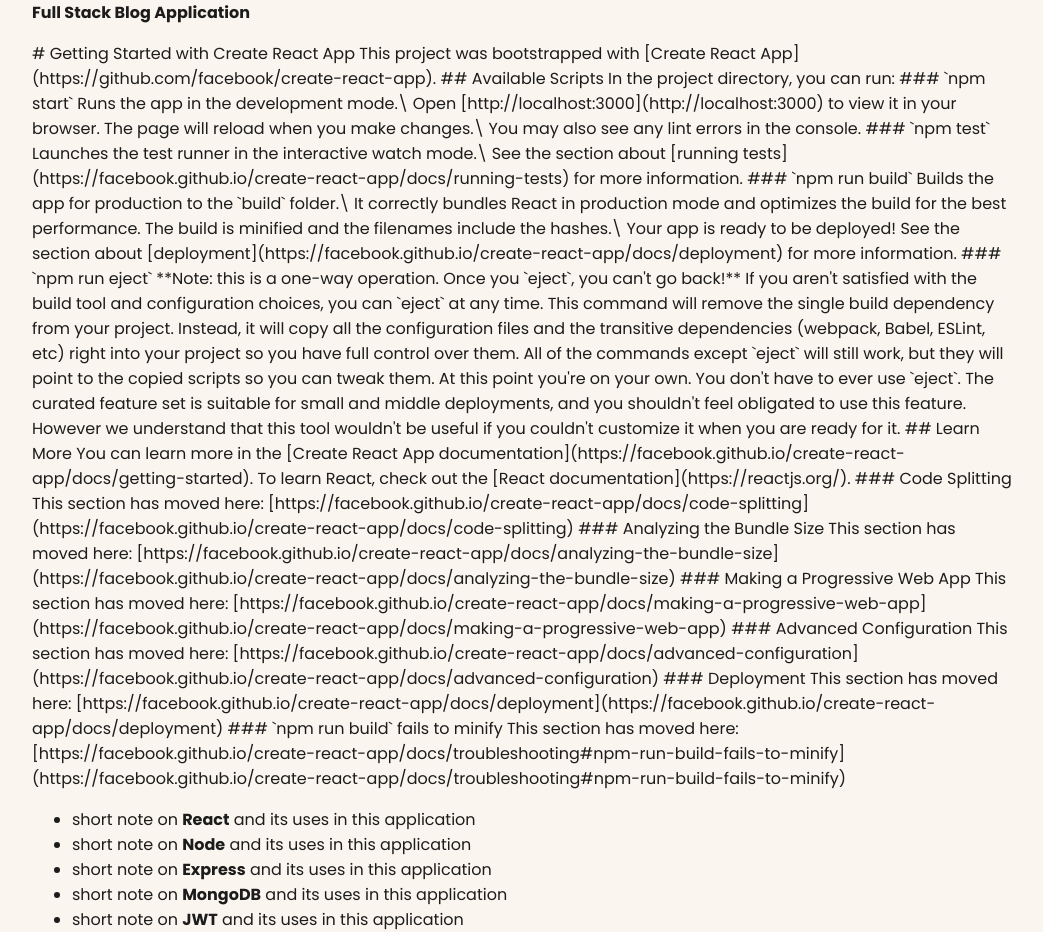
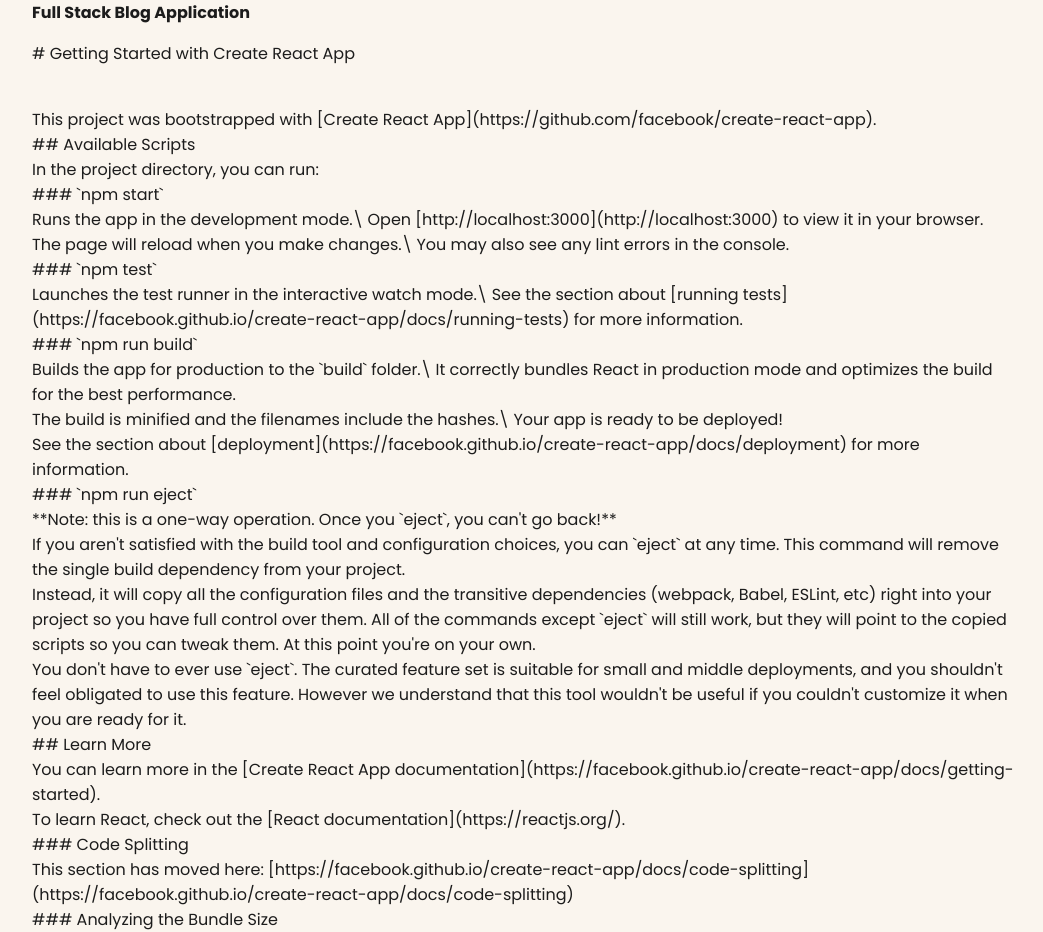
Before and after one commit to Kishor-2002/Blog_with_Mern, a React (Create React App) app in the folder frontend/: page /about in a window 1280 px wide. Shown: the top 932 px of the page, without its empty margins (117-1160 px from the left). Built offline with nearby package versions, Linux system fonts and the light colour scheme; the HTML template or start-up script is replaced by a standard one.

Commit message:
Update About.js

```diff
--- a/frontend/src/Comp/components/About.js
+++ b/frontend/src/Comp/components/About.js
@@ -4,85 +4,76 @@ const About = () => {
   return (
     <div>
         <b>Full Stack Blog Application</b>
-        <p># Getting Started with Create React App
-
+        <p># Getting Started with Create React App</p>
+<br/>
 This project was bootstrapped with [Create React App](https://github.com/facebook/create-react-app).
-
+<br/>
 ## Available Scripts
-
+<br/>
 In the project directory, you can run:
-
+<br/>
 ### `npm start`
-
+<br/>
 Runs the app in the development mode.\
 Open [http://localhost:3000](http://localhost:3000) to view it in your browser.
-
+<br/>
 The page will reload when you make changes.\
 You may also see any lint errors in the console.
-
+<br/>
 ### `npm test`
-
+<br/>
 Launches the test runner in the interactive watch mode.\
 See the section about [running tests](https://facebook.github.io/create-react-app/docs/running-tests) for more information.
-
+<br/>
 ### `npm run build`
-
+<br/>
 Builds the app for production to the `build` folder.\
 It correctly bundles React in production mode and optimizes the build for the best performance.
-
+<br/>
 The build is minified and the filenames include the hashes.\
 Your app is ready to be deployed!
-
+<br/>
 See the section about [deployment](https://facebook.github.io/create-react-app/docs/deployment) for more information.
-
+<br/>
 ### `npm run eject`
-
+<br/>
 **Note: this is a one-way operation. Once you `eject`, you can't go back!**
-
+<br/>
 If you aren't satisfied with the build tool and configuration choices, you can `eject` at any time. This command will remove the single build dependency from your project.
-
+<br/>
 Instead, it will copy all the configuration files and the transitive dependencies (webpack, Babel, ESLint, etc) right into your project so you have full control over them. All of the commands except `eject` will still work, but they will point to the copied scripts so you can tweak them. At this point you're on your own.
-
+<br/>
 You don't have to ever use `eject`. The curated feature set is suitable for small and middle deployments, and you shouldn't feel obligated to use this feature. However we understand that this tool wouldn't be useful if you couldn't customize it when you are ready for it.
-
+<br/>
 ## Learn More
-
+<br/>
 You can learn more in the [Create React App documentation](https://facebook.github.io/create-react-app/docs/getting-started).
-
+<br/>
 To learn React, check out the [React documentation](https://reactjs.org/).
-
+<br/>
 ### Code Splitting
-
+<br/>
 This section has moved here: [https://facebook.github.io/create-react-app/docs/code-splitting](https://facebook.github.io/create-react-app/docs/code-splitting)
-
+<br/>
 ### Analyzing the Bundle Size
-
+<br/>
 This section has moved here: [https://facebook.github.io/create-react-app/docs/analyzing-the-bundle-size](https://facebook.github.io/create-react-app/docs/analyzing-the-bundle-size)
-
+<br/>
 ### Making a Progressive Web App
-
+<br/>
 This section has moved here: [https://facebook.github.io/create-react-app/docs/making-a-progressive-web-app](https://facebook.github.io/create-react-app/docs/making-a-progressive-web-app)
-
+<br/>
 ### Advanced Configuration
-
+<br/>
 This section has moved here: [https://facebook.github.io/create-react-app/docs/advanced-configuration](https://facebook.github.io/create-react-app/docs/advanced-configuration)
-
+<br/>
 ### Deployment
-
+<br/>
 This section has moved here: [https://facebook.github.io/create-react-app/docs/deployment](https://facebook.github.io/create-react-app/docs/deployment)
-
+<br/>
 ### `npm run build` fails to minify
-
+<br/>
 This section has moved here: [https://facebook.github.io/create-react-app/docs/troubleshooting#npm-run-build-fails-to-minify](https://facebook.github.io/create-react-app/docs/troubleshooting#npm-run-build-fails-to-minify)
-</p>
-        <ul>
-            <li>short note on <b>React</b> and its uses in this application</li>
-            <li>short note on <b>Node</b> and its uses in this application</li>
-            <li>short note on <b>Express</b> and its uses in this application</li>
-            <li>short note on <b>MongoDB</b> and its uses in this application</li>
-            <li>short note on <b>JWT</b> and its uses in this application</li>
-            <li>short note on <b>Other Technologies</b> and its uses in this application</li>
-        </ul>
     </div>
   )
 }
```
